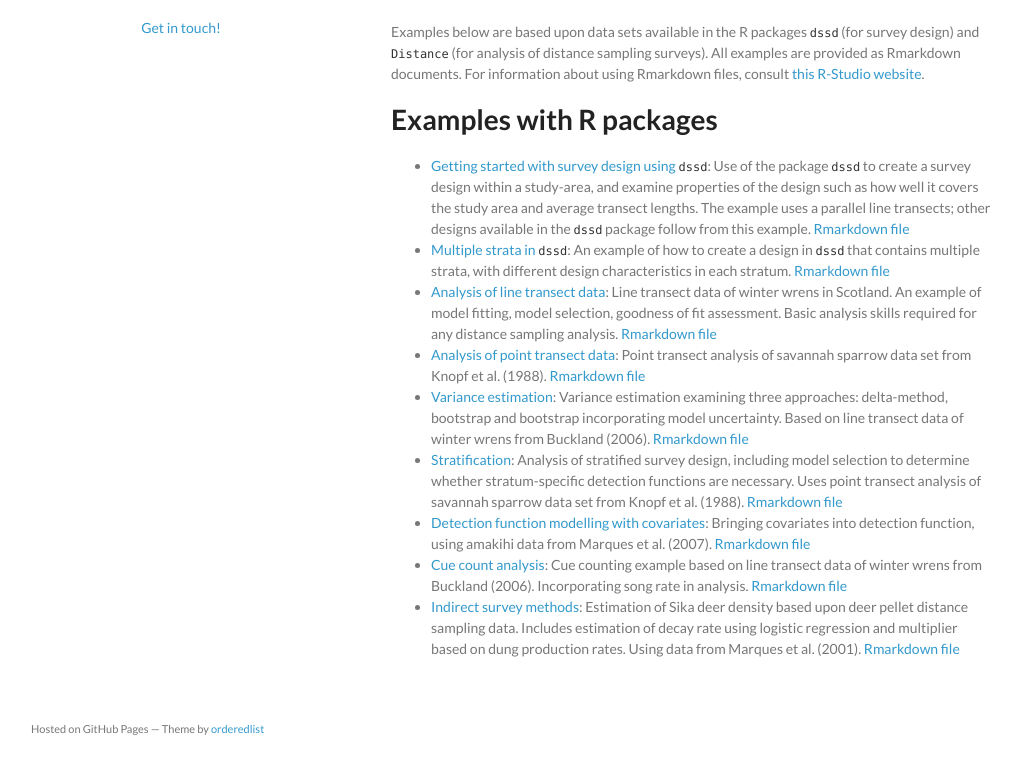
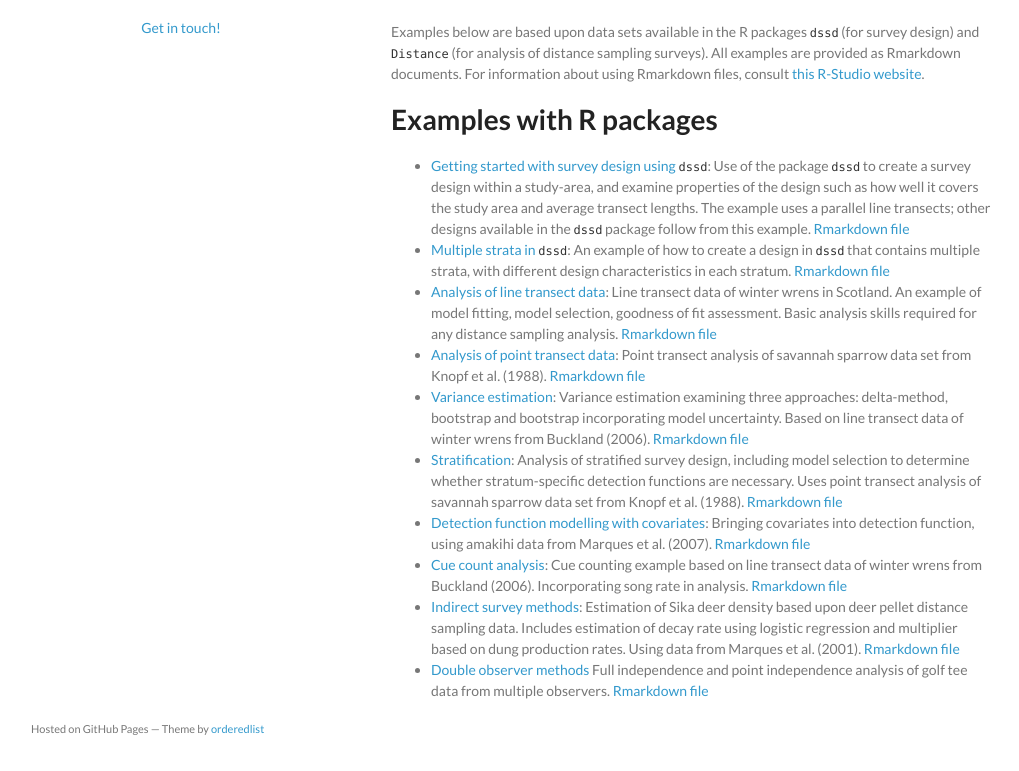
Before and after one commit to distanceexamples/distanceexamples.github.io, a Jekyll site: the page built from index.md, in a window 1280 px wide. Shown: the part 142-913 px from the top of the page, without its empty margins (129-1148 px from the left). Built offline with Jekyll 4.4.1, drawn with Linux system fonts in a browser that asks for light colours.

Commit message:
add golftee example

```diff
--- a/index.md
+++ b/index.md
@@ -21,3 +21,4 @@ Examples below are based upon data sets available in the R packages `dssd` (for
 - [Detection function modelling with covariates](Distance-covariates/covariates.html): Bringing covariates into detection function, using amakihi data from Marques et al. (2007). [Rmarkdown file](Distance-covariates/covariates.Rmd)
 - [Cue count analysis](Distance-cues/cuecounts.html): Cue counting example based on line transect data of winter wrens from Buckland (2006).  Incorporating song rate in analysis. [Rmarkdown file](Distance-cues/cuecounts.Rmd)
 - [Indirect survey methods](Distance-mult/multipliers.html): Estimation of Sika deer density based upon deer pellet distance sampling data.  Includes estimation of decay rate using logistic regression and multiplier based on dung production rates.  Using data from Marques et al. (2001). [Rmarkdown file](Distance-mult/multipliers.Rmd)
+- [Double observer methods](mrds-golftees/mrds-golftees.html) Full independence and point independence analysis of golf tee data from multiple observers. [Rmarkdown file](mrds-golftees/mrds-golftees.Rmd)
```
